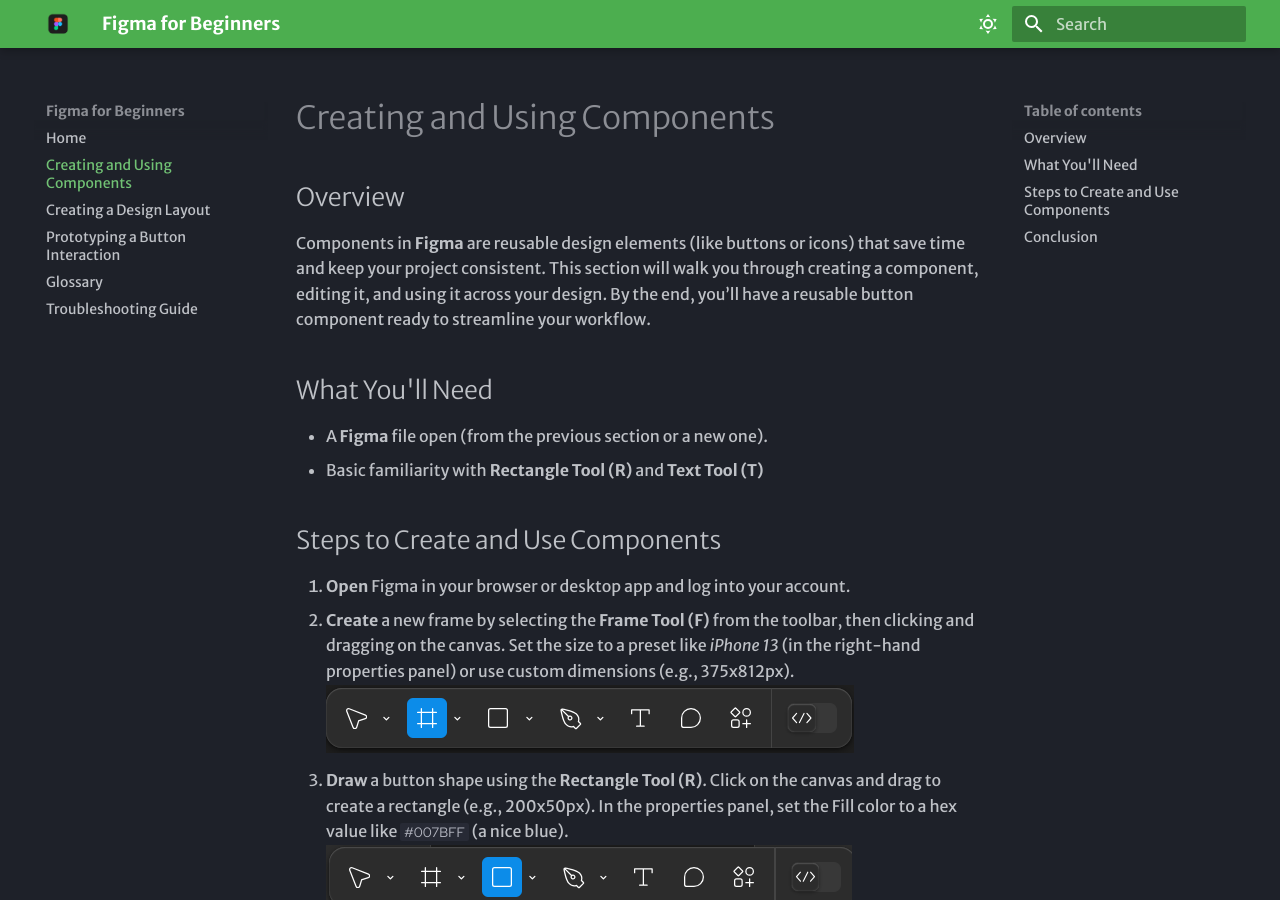
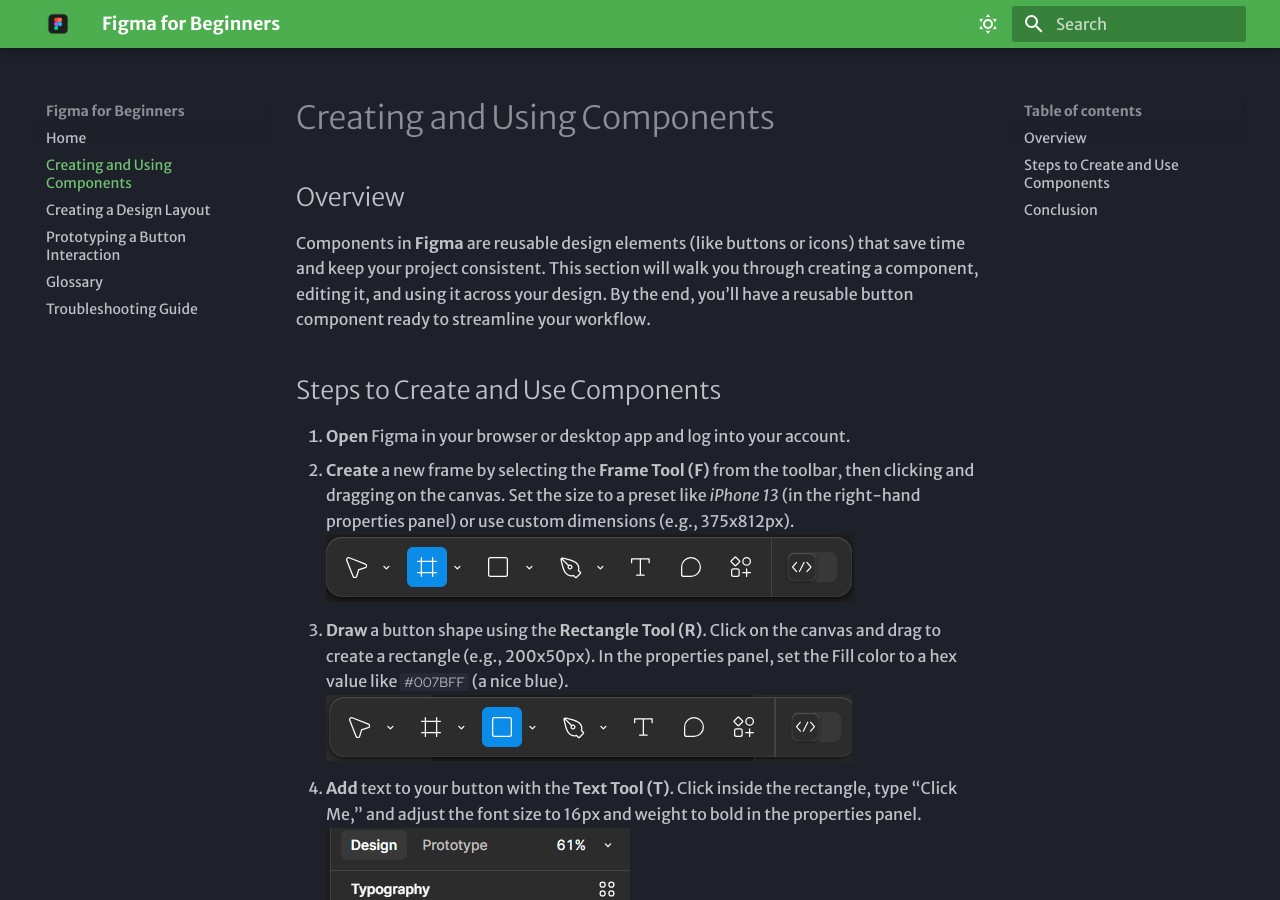
Before and after one commit to RamandeepKaurKainth/mkdocs-Comm2216, an MkDocs documentation site: the page built from docs/components.md, in a window 1280 px wide and 900 px high. Built offline with MkDocs 1.6.1 and Material for MkDocs 9.7.7, drawn with Linux system fonts in a browser that asks for light colours.

Commit message:
removed what you'll need from all files..

```diff
--- a/docs/components.md
+++ b/docs/components.md
@@ -1,11 +1,6 @@
 
 ## Overview
 Components in **Figma** are reusable design elements (like buttons or icons) that save time and keep your project consistent. This section will walk you through creating a component, editing it, and using it across your design. By the end, you’ll have a reusable button component ready to streamline your workflow.
-
-## What You'll Need
-
-* A **Figma** file open (from the previous section or a new one).
-* Basic familiarity with **Rectangle Tool (R)** and **Text Tool (T)**
 
 ## Steps to Create and Use Components
 
```
Also changed, not shown: docs/design-layout.md (+0 -5 lines), docs/prototyping.md (+0 -5 lines).
